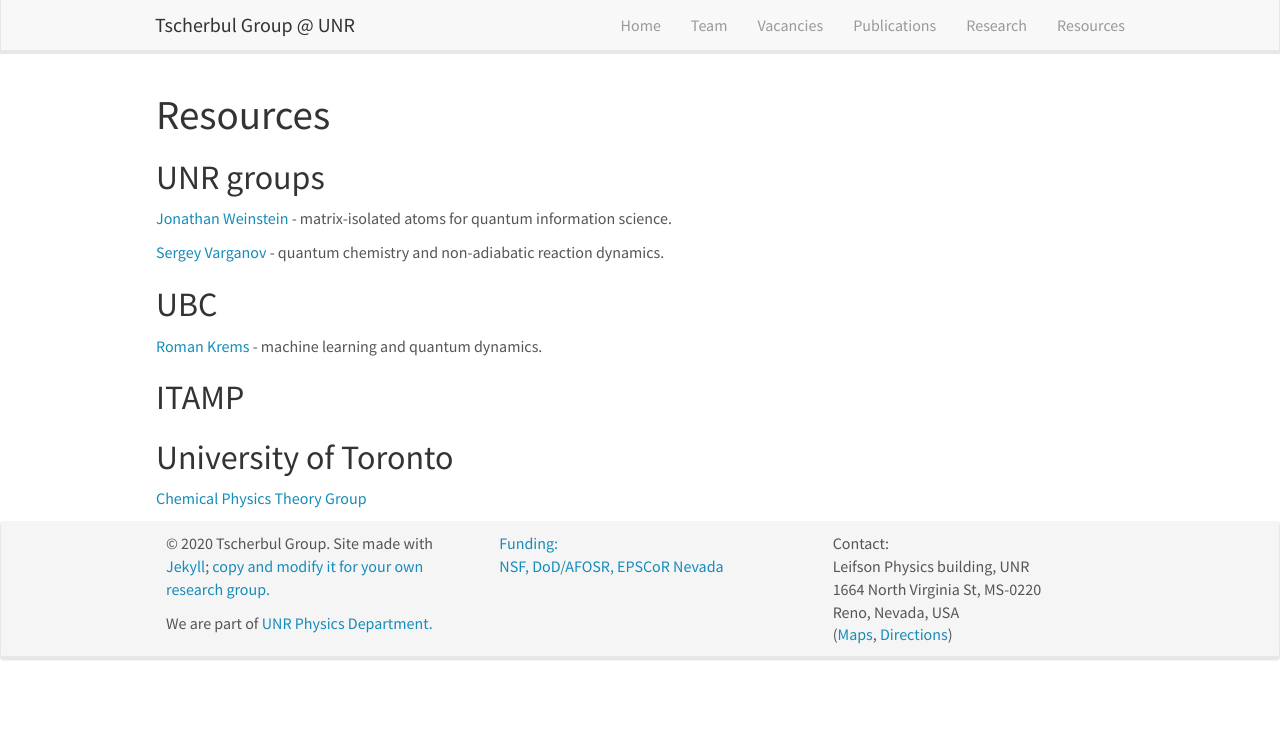
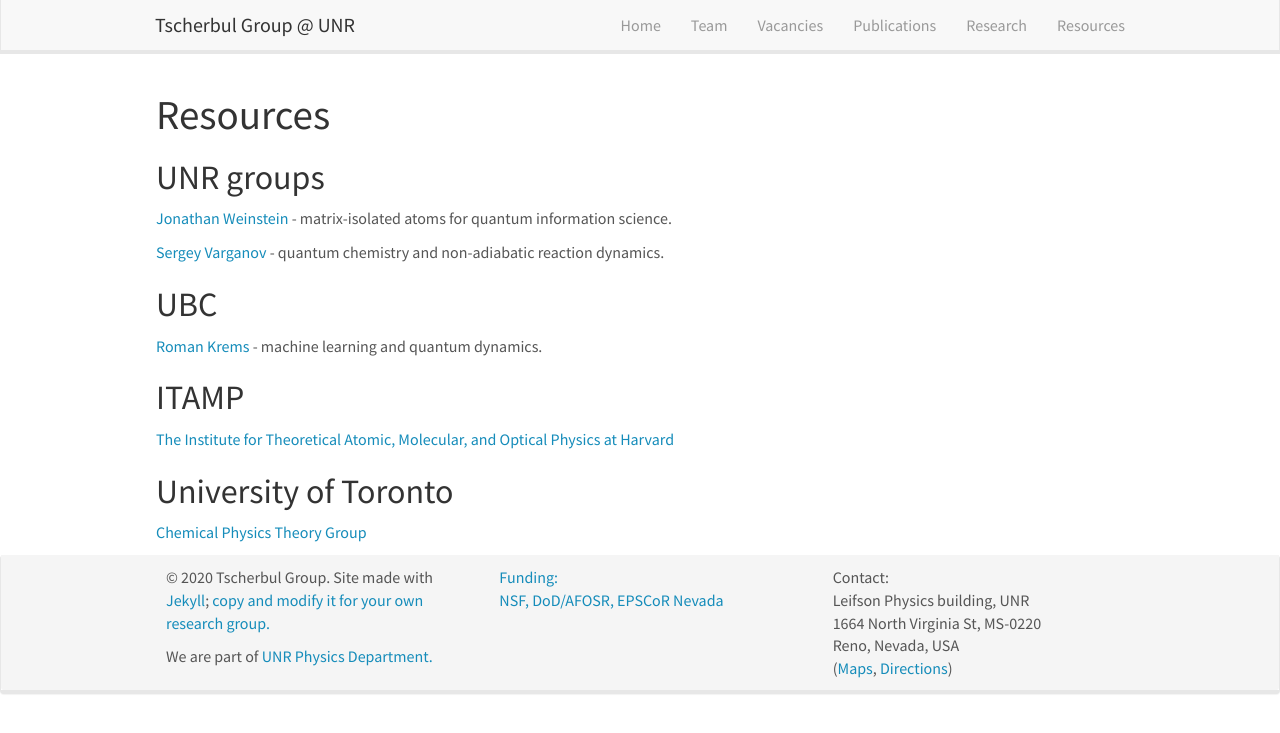
Before and after one commit to tscherbul/tscherbul.github.io, a Jekyll site: the page built from _pages/pictures.md, in a window 1280 px wide. Shown: the top 733 px of the page. Built offline with Jekyll 4.4.1, drawn with Linux system fonts in a browser that asks for light colours; nearby versions of some CDN libraries.

Commit message:
Update pictures.md

```diff
--- a/_pages/pictures.md
+++ b/_pages/pictures.md
@@ -17,7 +17,7 @@ permalink: /resources/
 
 
 ## ITAMP
-
+[The Institute for Theoretical Atomic, Molecular, and Optical Physics at Harvard](https://www.cfa.harvard.edu/itamp-home)
 
 ## University of Toronto
 [Chemical Physics Theory Group](https://sites.chem.utoronto.ca/cptg/)
```
